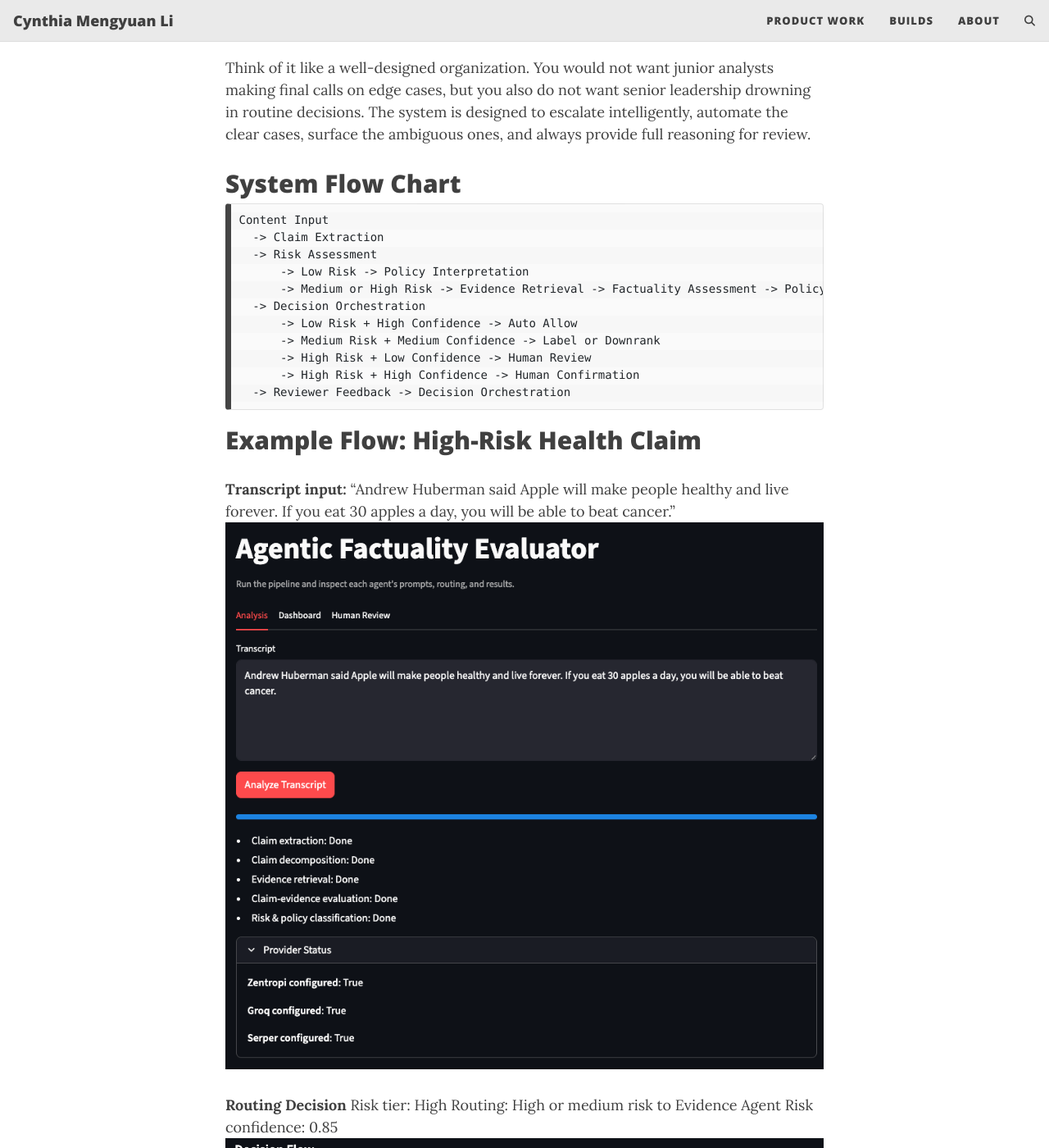
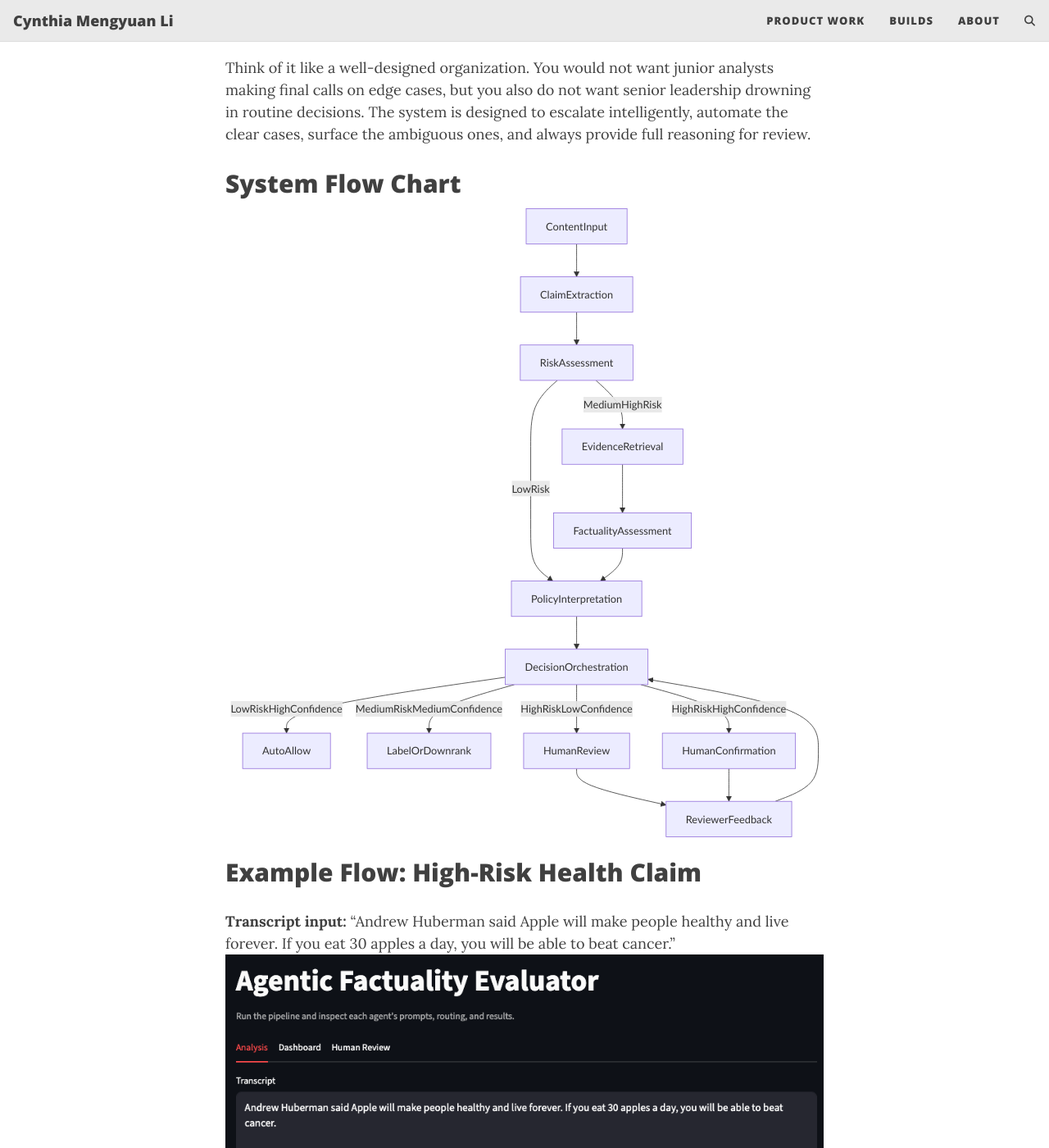
Before and after one commit to cynthialmy/cynthialmy.github.io, a Jekyll site: the page built from _posts/2026-01-27-policy-aware-factuality-assessment.md, in a window 1280 px wide and 1400 px high, scrolled down 942 px. Shown: the whole window at 82% size. Built offline with Jekyll 4.4.1, drawn with Linux system fonts in a browser that asks for light colours; comment, search, counter and statistics services are not loaded; some of the changed text lies outside the part shown.

Commit message:
added tab

````diff
--- a/_posts/2026-01-27-policy-aware-factuality-assessment.md
+++ b/_posts/2026-01-27-policy-aware-factuality-assessment.md
@@ -23,18 +23,22 @@ Think of it like a well-designed organization. You would not want junior analyst
 
 ## System Flow Chart
 
-```
-Content Input
-  -> Claim Extraction
-  -> Risk Assessment
-      -> Low Risk -> Policy Interpretation
-      -> Medium or High Risk -> Evidence Retrieval -> Factuality Assessment -> Policy Interpretation
-  -> Decision Orchestration
-      -> Low Risk + High Confidence -> Auto Allow
-      -> Medium Risk + Medium Confidence -> Label or Downrank
-      -> High Risk + Low Confidence -> Human Review
-      -> High Risk + High Confidence -> Human Confirmation
-  -> Reviewer Feedback -> Decision Orchestration
+```mermaid
+flowchart TD
+  input[ContentInput] --> claims[ClaimExtraction]
+  claims --> risk[RiskAssessment]
+  risk -->|LowRisk| policy[PolicyInterpretation]
+  risk -->|MediumHighRisk| retrieval[EvidenceRetrieval]
+  retrieval --> factuality[FactualityAssessment]
+  factuality --> policy
+  policy --> decision[DecisionOrchestration]
+  decision -->|LowRiskHighConfidence| allow[AutoAllow]
+  decision -->|MediumRiskMediumConfidence| warn[LabelOrDownrank]
+  decision -->|HighRiskLowConfidence| review[HumanReview]
+  decision -->|HighRiskHighConfidence| confirm[HumanConfirmation]
+  review --> feedback[ReviewerFeedback]
+  confirm --> feedback
+  feedback --> decision
 ```
 
 ## Example Flow: High-Risk Health Claim
````
Also changed, not shown: other parts of _posts/2026-01-27-policy-aware-factuality-assessment.md (+1 -1 lines), _includes/footer-scripts.html (+29 -0 lines).
